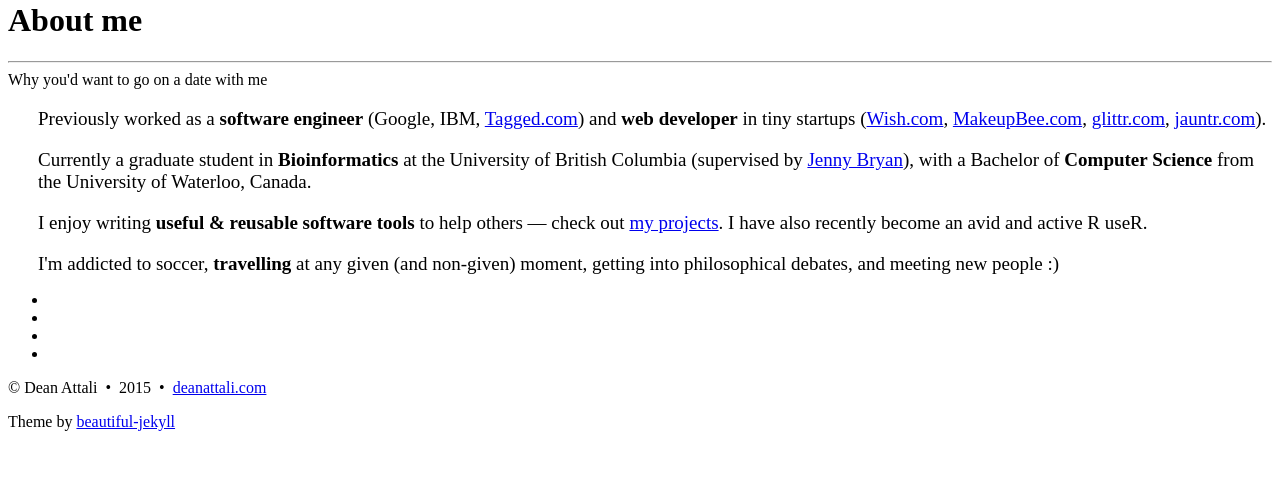
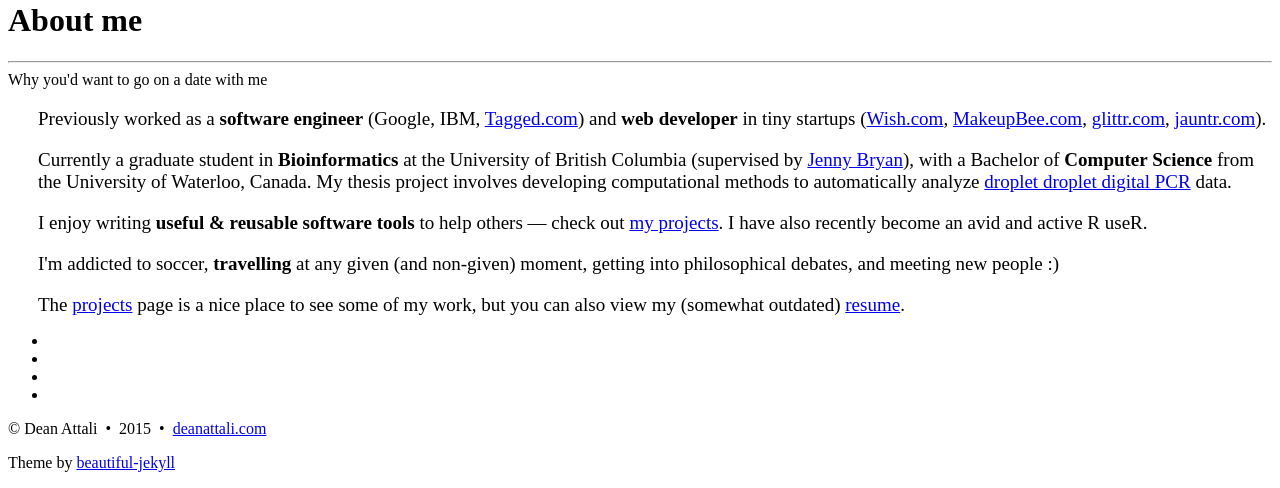
Before and after one commit to daattali/daattali.github.io, a Jekyll site: the page built from aboutme.html, in a window 1280 px wide. Shown: the part 474-962 px from the top of the page. Built offline with Jekyll 4.4.1, drawn with Linux system fonts in a browser that asks for light colours; Markdown is read by kramdown in place of the engine named in the settings; before the commit the page ends 921 px from its top, so only the background shows below that.

Commit message:
update aboutme and add resume

```diff
--- a/aboutme.html
+++ b/aboutme.html
@@ -20,7 +20,8 @@ developer</strong> in tiny startups (<a href="http://wish.com" target="_blank">W
 <span class="fa fa-graduation-cap about-icon"></span>
 Currently a graduate student in <strong>Bioinformatics</strong> at the University of British Columbia (supervised by
 <a href="http://www.stat.ubc.ca/~jenny/" target="_blank">Jenny Bryan</a>), with a Bachelor of <strong>Computer Science</strong> from the
-University of Waterloo, Canada.
+University of Waterloo, Canada. My thesis project involves developing computational methods to automatically analyze
+<a href="http://en.wikipedia.org/wiki/Digital_polymerase_chain_reaction" target="_blank">droplet droplet digital PCR</a> data.
 </p>
 
 <p class="about-text">
@@ -35,4 +36,9 @@ I'm addicted to soccer, <strong>travelling</strong> at any given (and non-given)
 and meeting new people :)
 </p>
 
+<p class="about-text">
+<span class="fa fa-file-text-o about-icon"></span>
+The <a href="./projects">projects</a> page is a nice place to see some of my work, but you can also view my (somewhat outdated) <a href="./files/DeanAttaliResumeEU.pdf" target="_blank">resume</a>.
+</p>
+
 </div>
--- a/index2.html
+++ b/index2.html
@@ -1,7 +1,7 @@
 ---
 layout: page
 title: "Hi, I'm Dean"
-subtitle: I like soccer, travel, and building awesome tools
+subtitle: Web Developer / Software Tool Builder / Extreme Traveller
 css: "/css/index2.css"
 meta-title: "Dean Attali"
 meta-description: "Graduate student in Bioinformatics with a Bachelor of Computer Science. Work experience as a software engineer and web developer."
```
Also changed, not shown: 1 other file.
